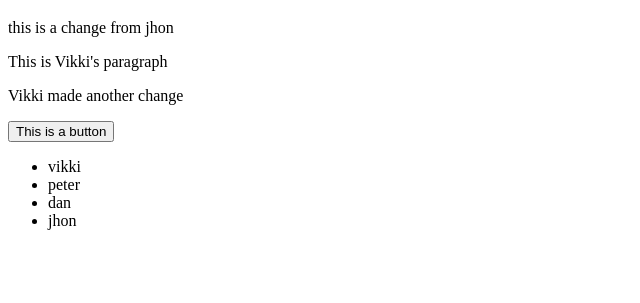
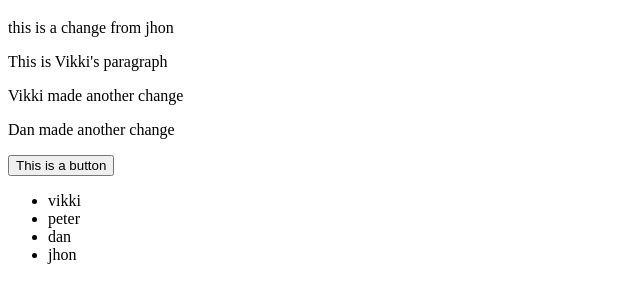
Before and after one commit to vokamura/expert-happiness, a plain HTML site: page index.html in a window 1280 px wide. Shown: the part 61-364 px from the top of the page, without its empty margins (0-640 px from the left). Drawn offline with Linux system fonts and the light colour scheme.

Commit message:
another change - Dan

```diff
--- a/index.html
+++ b/index.html
@@ -11,6 +11,7 @@
     <p>this is a change from jhon</p>
     <p>This is Vikki's paragraph</p>
     <p>Vikki made another change</p>
+    <p>Dan made another change</p>
     <button>This is a button</button>
 
     <ul>
```
